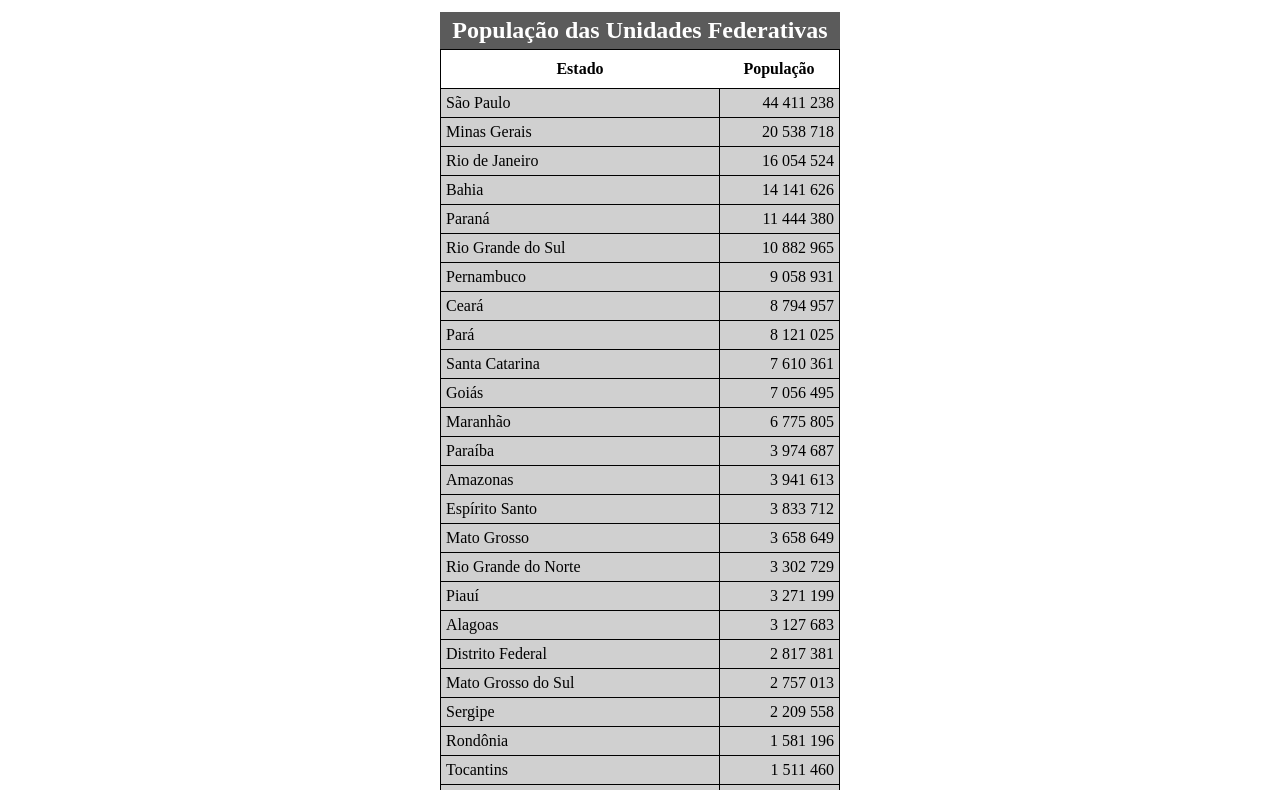
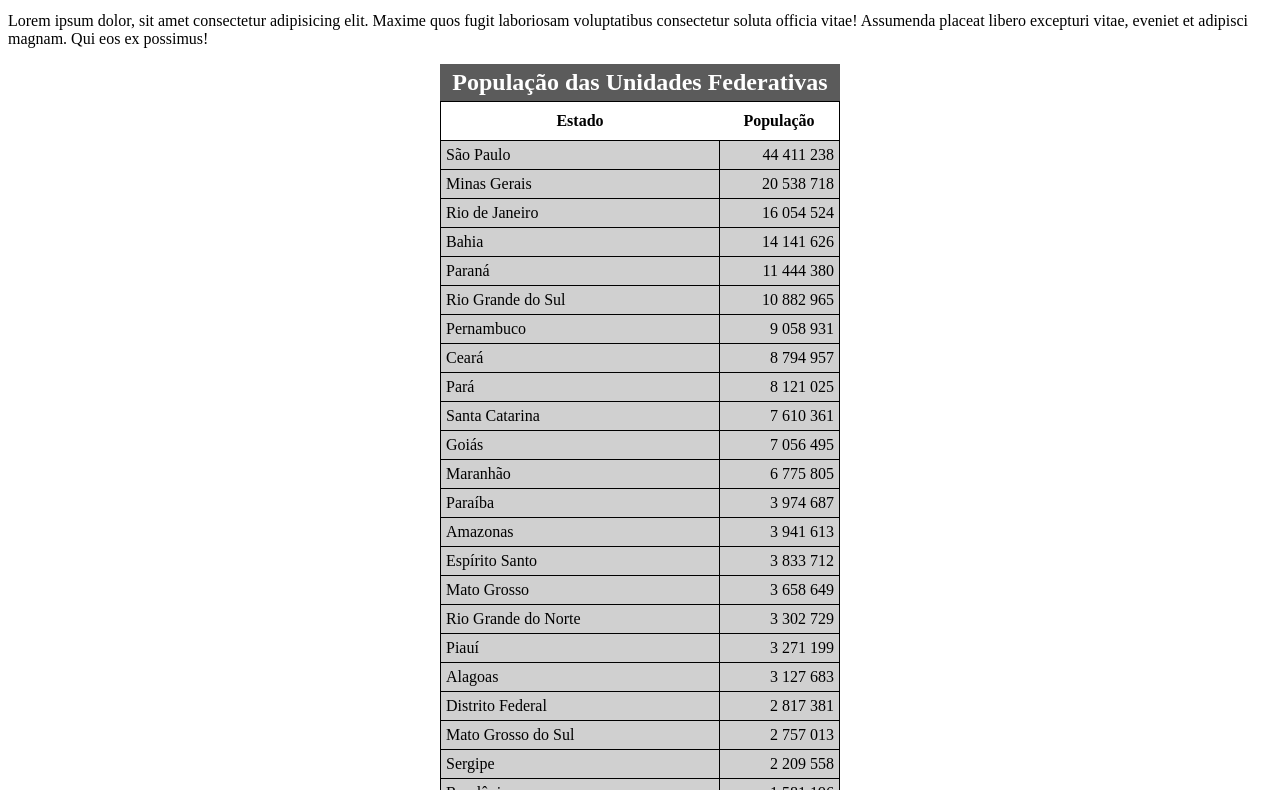
Before and after one commit to ArturSousa1/HTML, a plain HTML site: page exercicios/tabela2.html in a window 1280 px wide. Shown: the part 89-879 px from the top of the page. Drawn offline with Linux system fonts and the light colour scheme.

Commit message:
Update tabela2.html

```diff
--- a/exercicios/tabela2.html
+++ b/exercicios/tabela2.html
@@ -10,6 +10,10 @@
 
 <body>
     <h1>Exemplo de Tabela Grande</h1>
+    <p>Lorem ipsum dolor, sit amet consectetur adipisicing elit. Maxime quos fugit laboriosam voluptatibus consectetur
+        soluta officia vitae! Assumenda placeat libero excepturi vitae, eveniet et adipisci magnam. Qui eos ex possimus!
+    </p>
+    <div id="container">
         <table>
             <caption>População das Unidades Federativas</caption>
             <thead>
@@ -133,6 +137,7 @@
             </tfoot>
             </thead>
         </table>
+    </div>
 </body>
 
 </html>
```
Lines whose indentation alone changed are shown as unchanged.
